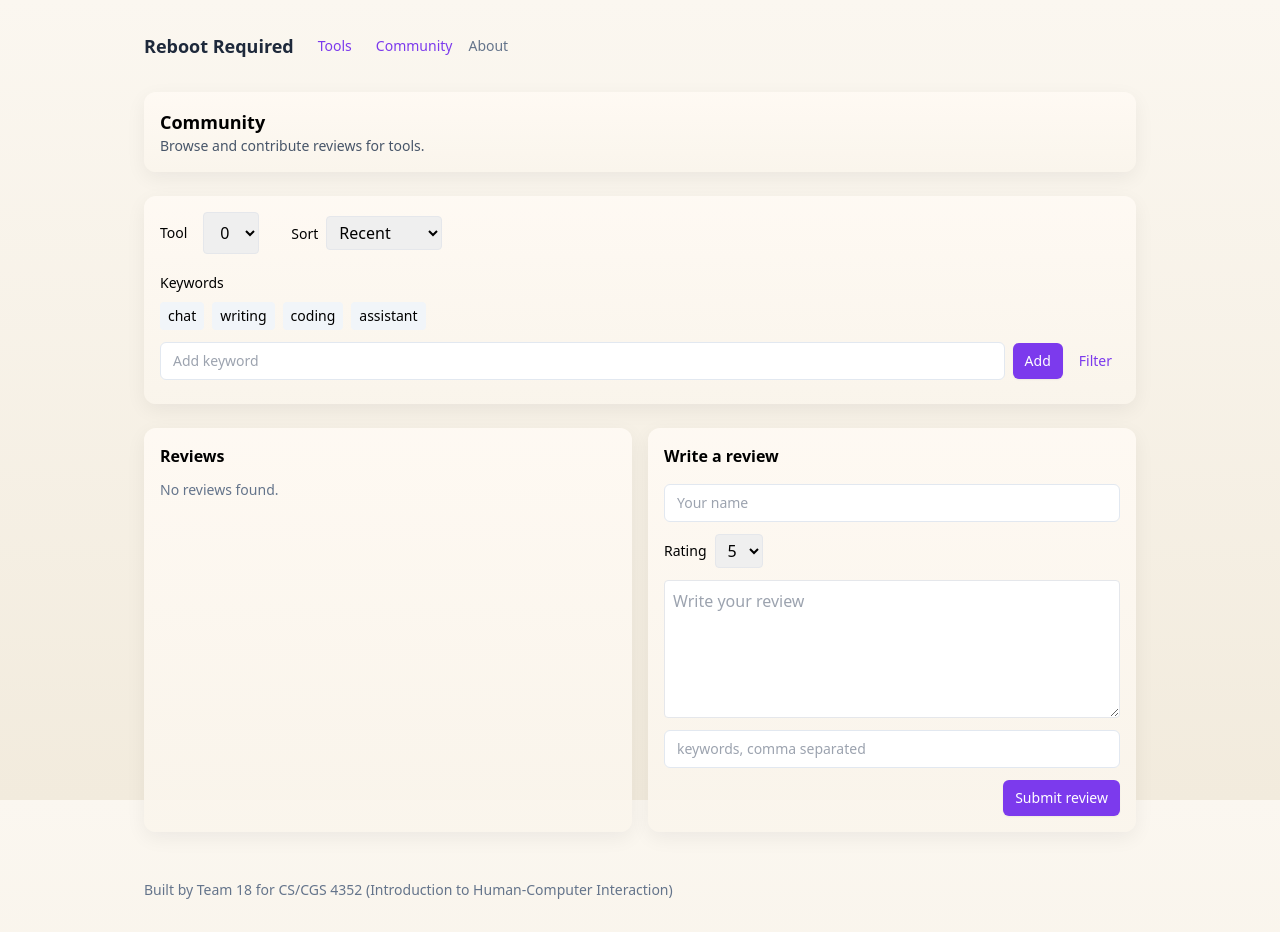
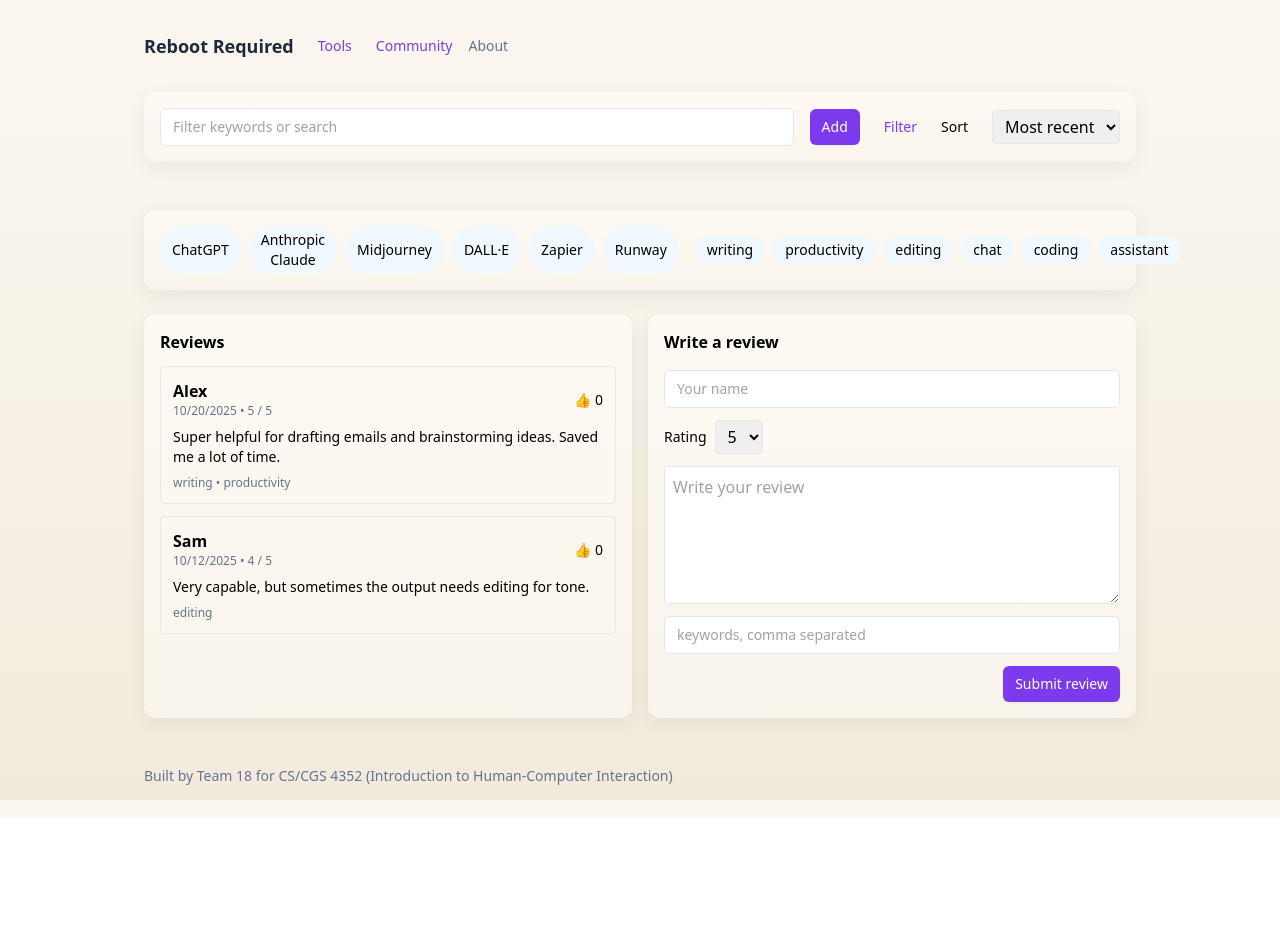
Before and after one commit to miamoore-prog/CS4352-Team18-Site, a Next.js app: page /community in a window 1280 px wide. After the commit the page ends 818 px from the top, so only its background shows below. Built offline with nearby package versions, Linux system fonts and the light colour scheme.

Commit message:
Fixed the styling of the filter and its functionaity

```diff
--- a/app/api/reviews/route.js
+++ b/app/api/reviews/route.js
@@ -42,6 +42,9 @@ export async function GET(req) {
 
       if (sort === "liked") {
         filtered = filtered.slice().sort((a, b) => (b.likes || 0) - (a.likes || 0));
+      } else if (sort === "oldest") {
+        // oldest first
+        filtered = filtered.slice().sort((a, b) => new Date(a.date) - new Date(b.date));
       } else {
         // default: recent (by date)
         filtered = filtered.slice().sort((a, b) => new Date(b.date) - new Date(a.date));
--- a/app/community/page.js
+++ b/app/community/page.js
@@ -17,7 +17,14 @@ export default function CommunityPage() {
   const [form, setForm] = useState({ author: "", rating: 5, text: "", keywords: "" });
 
   // fetch list of available tools from data (client-side)
-  const toolIds = useMemo(() => Object.keys(tools), []);
+  const toolIds = useMemo(() => (Array.isArray(tools) ? tools.map((t) => t.id) : []), []);
+
+  // popular models / companies (shown as clickable chips)
+  const popular = useMemo(() => {
+    if (!Array.isArray(tools)) return [];
+    // pick the first 6 tools as 'popular' defaults
+    return tools.slice(0, 6).map((t) => ({ id: t.id, name: t.name }));
+  }, []);
 
   useEffect(() => {
     // pick first tool by default
@@ -112,7 +119,7 @@ export default function CommunityPage() {
     reviews.forEach((r) => (r.keywords || []).forEach((k) => kws.add(k)));
     // also include tags from the tools data for the selected tool
     try {
-      const t = tools[selectedTool];
+      const t = Array.isArray(tools) ? tools.find((x) => x.id === selectedTool) : null;
       if (t && t.tags) t.tags.forEach((tg) => kws.add(tg));
     } catch (e) {}
     return Array.from(kws).slice(0, 20);
@@ -120,47 +127,72 @@ export default function CommunityPage() {
 
   return (
     <div className="flex flex-col gap-6">
-      <Card>
-        <h2 className="text-lg font-semibold">Community</h2>
-        <p className="text-sm text-slate-600">Browse and contribute reviews for tools.</p>
+      {/* Top filter bar */}
+      <Card className="flex flex-col md:flex-row items-start md:items-center justify-between gap-4">
+        <div className="flex-1 flex items-center gap-4">
+          <div className="min-w-0 flex-1">
+            <Input
+              placeholder="Filter keywords or search"
+              value={keywordInput}
+              onChange={(e) => setKeywordInput(e.target.value)}
+            />
+          </div>
+
+          <Button onClick={() => { addKeyword(keywordInput); setKeywordInput(""); }}>
+            Add
+          </Button>
+
+          <Button onClick={applyFilter} variant="ghost">
+            Filter
+          </Button>
+        </div>
+
+        <div className="flex items-center gap-4">
+          <label className="text-sm">Sort</label>
+          <select value={sort} onChange={(e) => setSort(e.target.value)} className="ml-2 px-2 py-1 border rounded">
+            <option value="recent">Most recent</option>
+            <option value="oldest">Oldest</option>
+            <option value="liked">Most liked</option>
+          </select>
+        </div>
       </Card>
+
+      {/* Selected keyword chips (pills) */}
+      <div className="flex flex-wrap gap-2">
+        {filterKeywords.map((k) => (
+          <button key={k} onClick={() => removeKeyword(k)} className="inline-flex items-center gap-2 bg-sky-100 text-sky-700 px-3 py-1 rounded-full text-sm">
+            <span className="font-medium">{k}</span>
+            <span className="text-xs text-sky-600">×</span>
+          </button>
+        ))}
+      </div>
 
       <Card>
         <div className="flex items-center gap-4">
-          <label className="text-sm">Tool</label>
-          <select value={selectedTool || ""} onChange={(e) => setSelectedTool(e.target.value)} className="px-3 py-2 border rounded">
-            {toolIds.map((id) => (
-              <option key={id} value={id}>{id}</option>
-            ))}
-          </select>
-
-          <div className="ml-4">
-            <label className="text-sm">Sort</label>
-            <select value={sort} onChange={(e) => setSort(e.target.value)} className="ml-2 px-2 py-1 border rounded">
-              <option value="recent">Recent</option>
-              <option value="liked">Most liked</option>
-            </select>
-          </div>
-        </div>
-
-        <div className="mt-4">
-          <label className="text-sm">Keywords</label>
-          <div className="mt-2 flex flex-wrap gap-2">
-            {availableKeywords.map((k) => (
-              <button key={k} onClick={() => addKeyword(k)} className="px-2 py-1 bg-slate-100 rounded text-sm">{k}</button>
+          <div className="inline-flex gap-2">
+            {popular.map((p) => (
+              <button
+                key={p.id}
+                onClick={() => addKeyword(p.id)}
+                className="px-3 py-1 bg-sky-50 rounded-full text-sm hover:bg-sky-100 transition"
+              >
+                {p.name}
+              </button>
             ))}
           </div>
 
-          <div className="mt-3 flex items-center gap-2">
-            <Input placeholder="Add keyword" value={keywordInput} onChange={(e) => setKeywordInput(e.target.value)} />
-            <Button onClick={() => { addKeyword(keywordInput); setKeywordInput(""); }}>Add</Button>
-            <Button variant="ghost" onClick={applyFilter}>Filter</Button>
-          </div>
-
-          <div className="mt-2">
-            {filterKeywords.map((k) => (
-              <span key={k} className="tag mr-2">{k} <button onClick={() => removeKeyword(k)} className="ml-1 text-xs">x</button></span>
-            ))}
+          <div>
+            <div className="inline-flex gap-2">
+              {availableKeywords.map((k) => (
+                <button
+                  key={k}
+                  onClick={() => addKeyword(k)}
+                  className="px-3 py-1 bg-sky-50 rounded-full text-sm hover:bg-sky-100 transition"
+                >
+                  {k}
+                </button>
+              ))}
+            </div>
           </div>
         </div>
       </Card>
--- a/styles/globals.css
+++ b/styles/globals.css
@@ -30,11 +30,16 @@
 html,
 body,
 #__next {
-  height: 100%;
+  /* allow the page to grow taller than the viewport so background continues with content */
+  min-height: 100%;
 }
-/* warm beige background */
+
+/* warm beige background: ensure it covers the full scrollable area and stays consistent while scrolling */
 body {
+  min-height: 100vh;
   background: linear-gradient(180deg, #fbf7f0 0%, #f2ebdd 100%);
+  background-attachment: fixed;
+  background-repeat: no-repeat;
 }
 
 /* shadcn-like utility classes */
```
